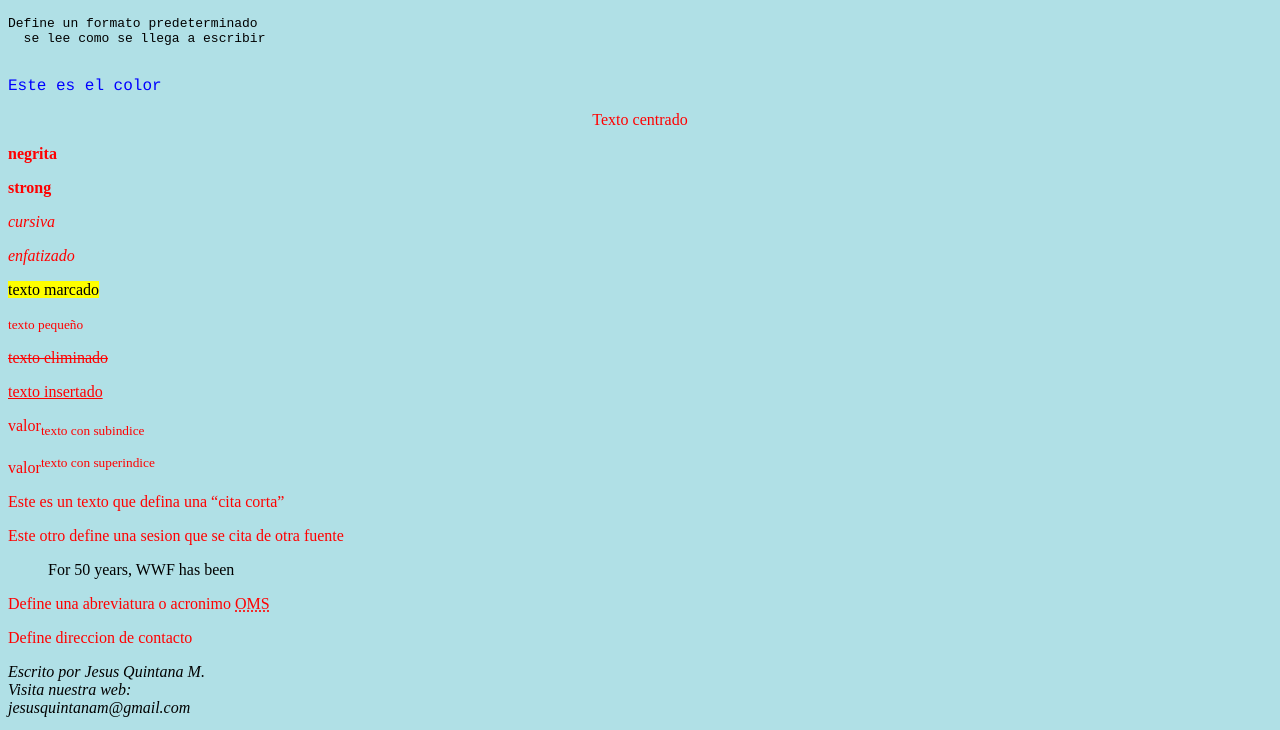
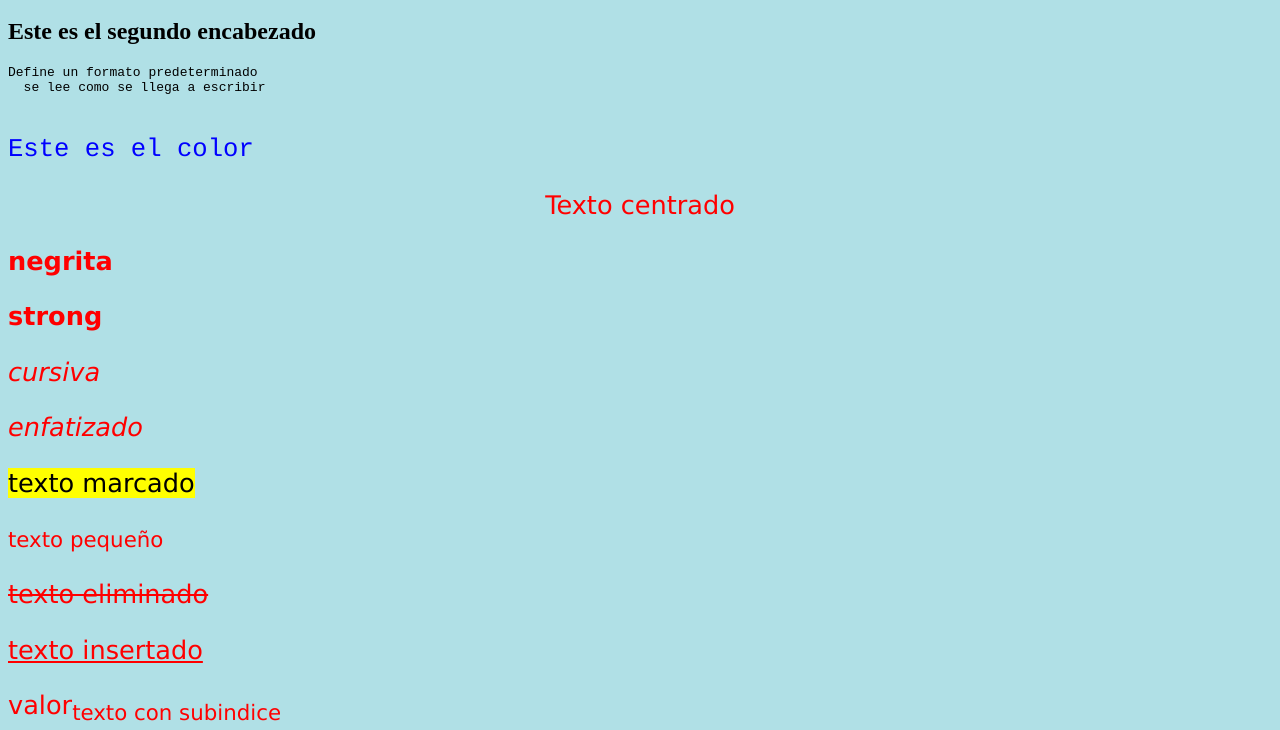
Before and after one commit to JesusAngelQM/TutorialHtmlCss, a plain HTML site: page Index.html in a window 1280 px wide. Shown: the part 555-1285 px from the top of the page. Drawn offline with Linux system fonts and the light colour scheme.

Commit message:
aplicar fuentes

```diff
--- a/estilos.css
+++ b/estilos.css
@@ -1,3 +1,5 @@
 p {
   color: red;
+  font-family: Verdana;
+  font-size: 160%;
 }
```
Also changed, not shown: Index.html (+1 -0 lines).
